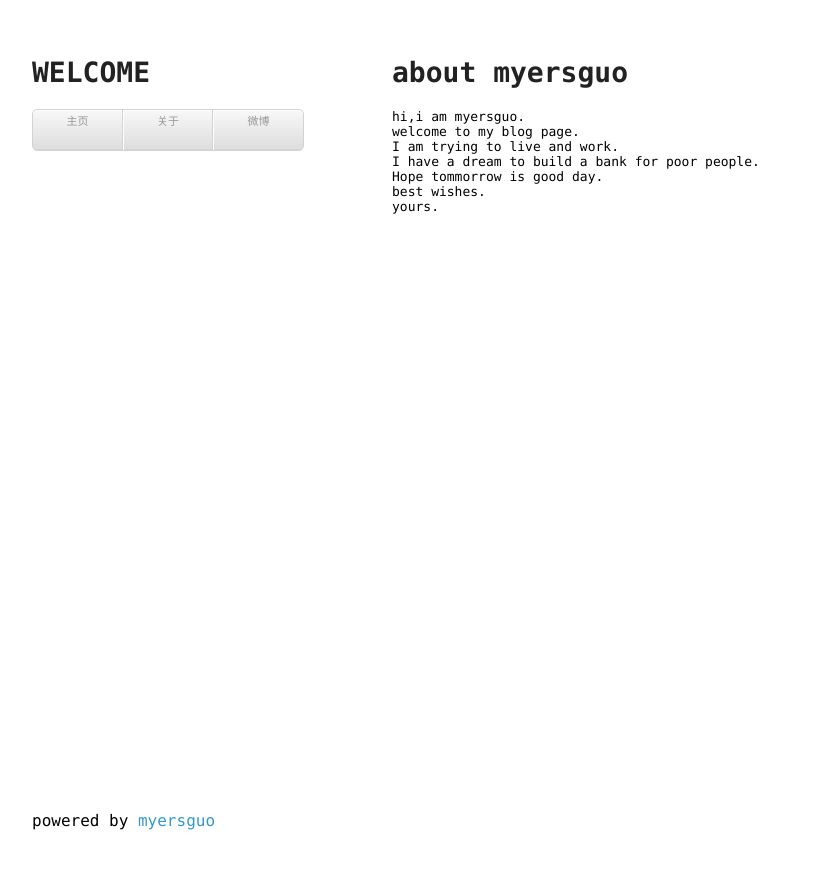
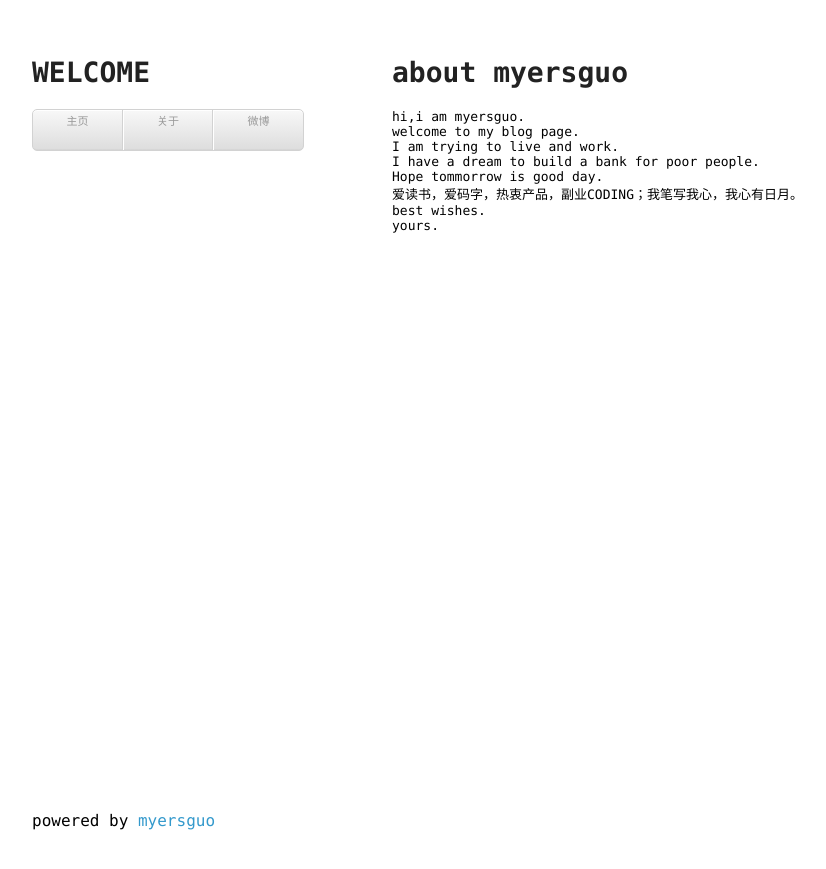
Before and after one commit to myersguo/myersguo.github.com, a Jekyll site: the page built from about/index.html, in a window 1280 px wide. Shown: the top 869 px of the page, without its empty margins (178-1004 px from the left). Built offline with Jekyll 4.4.1, drawn with Linux system fonts in a browser that asks for light colours; comment, search, counter and statistics services are not loaded.

Commit message:
Update index.html

```diff
--- a/about/index.html
+++ b/about/index.html
@@ -11,6 +11,8 @@ I am trying to live and work.<br/>
 I have a dream to build a bank for poor people.<br/>
 Hope tommorrow is good day.<br/>
 
+爱读书，爱码字，热衷产品，副业CODING；我笔写我心，我心有日月。<br />
+
 best wishes.<br/>
 
 yours.<br/>
```
